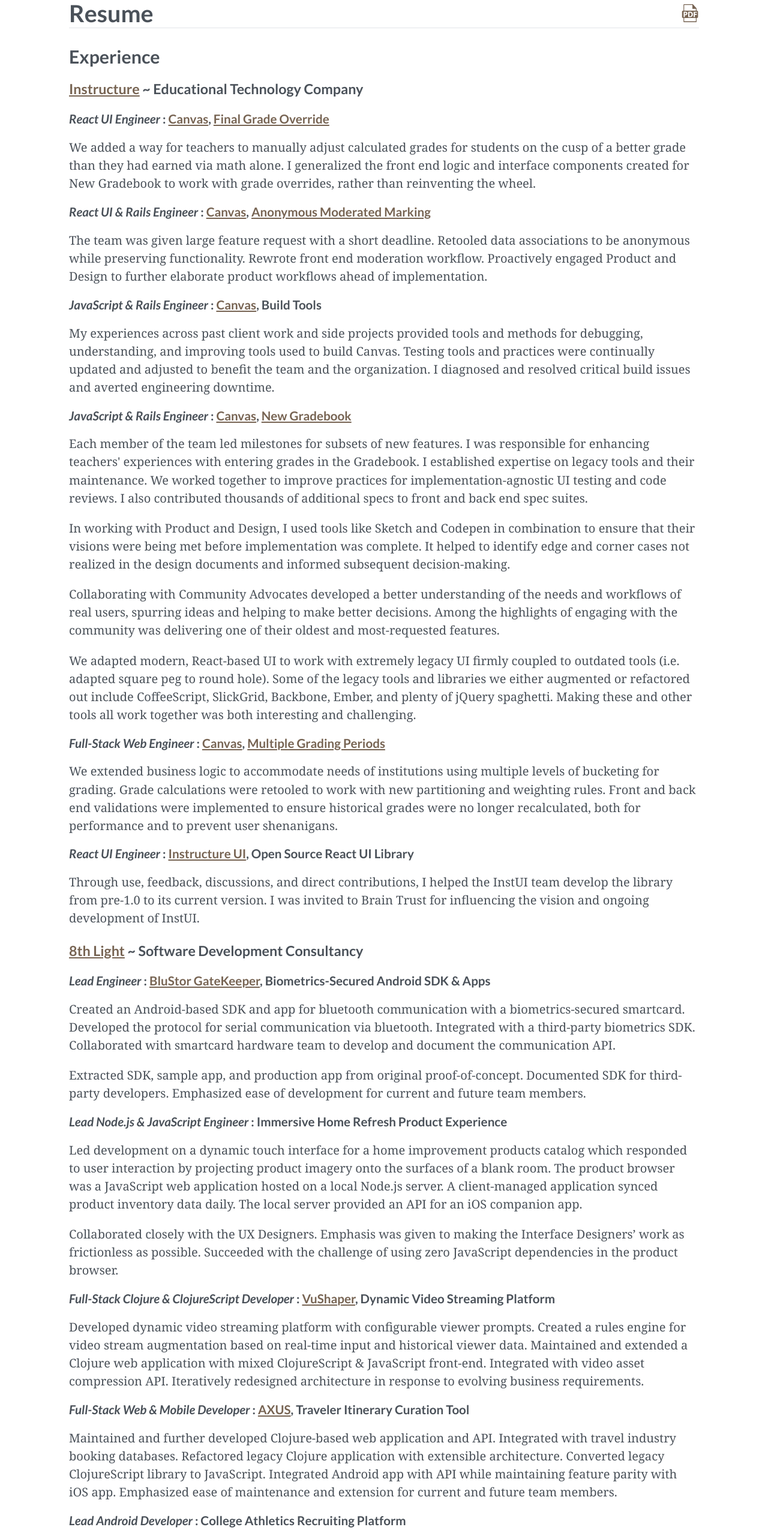
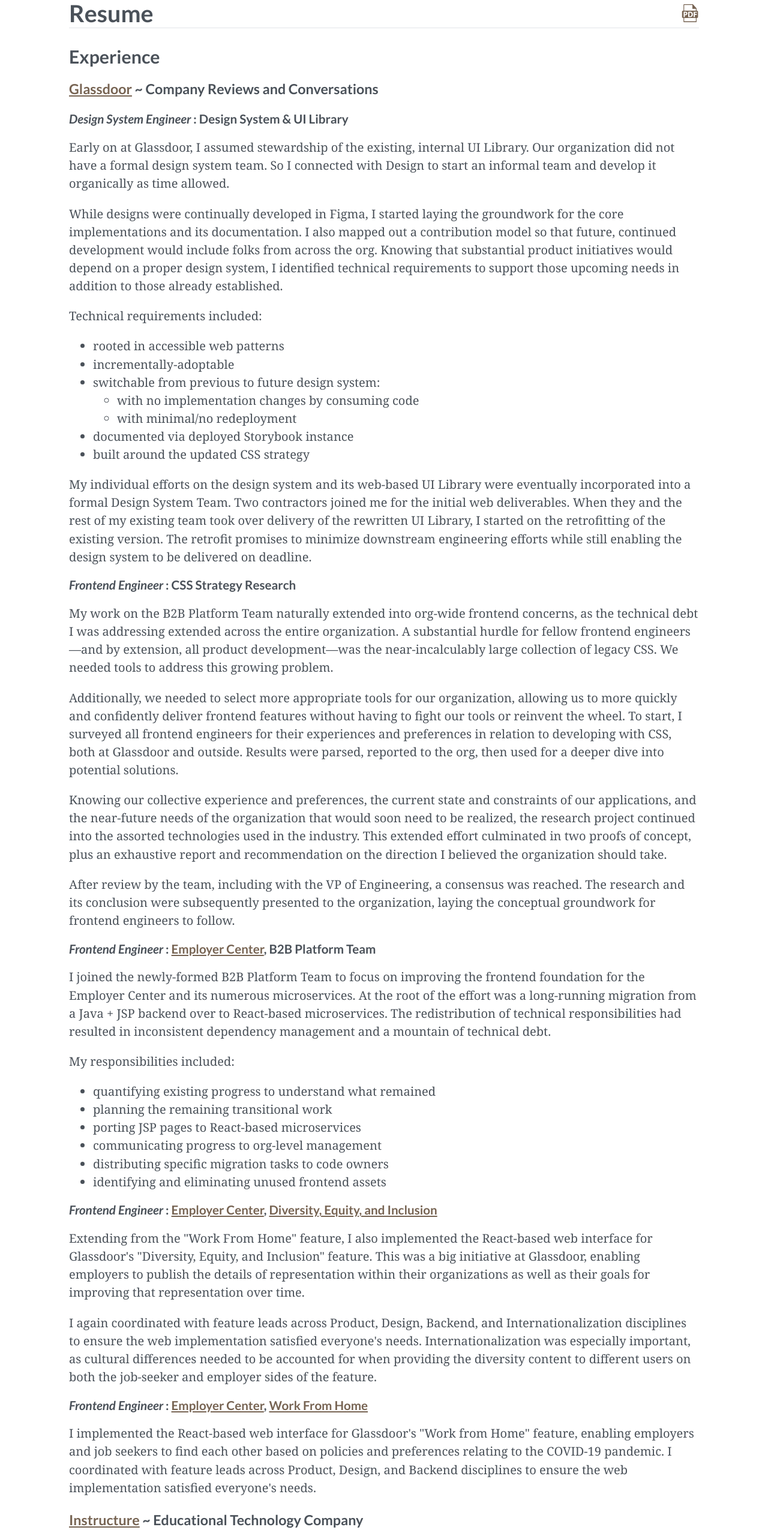
Before and after one commit to jneander/jneander.dev, a Next.js app: page /resume in a window 1280 px wide. Shown: the part 120-2686 px from the top of the page at 60% size. Built offline with nearby package versions, Linux system fonts and the light colour scheme; a web font is replaced by a local one.

Commit message:
feat: update experience and resume

```diff
--- /dev/null
+++ b/src/components/pages/show-resume/experience/glassdoor/ec-dei.tsx
@@ -0,0 +1,32 @@
+import {RoleHeading} from '../shared'
+
+export function DiversityEquityInclusion() {
+  return (
+    <article>
+      <RoleHeading role="Frontend Engineer">
+        <a href="https://www.glassdoor.com/employers/resources/glassdoor-employer-center-guide/">
+          Employer Center
+        </a>
+        {', '}
+        <a href="https://www.glassdoor.com/employers/blog/employee-sentiment-by-demographic/">
+          Diversity, Equity, and Inclusion
+        </a>
+      </RoleHeading>
+
+      <p>
+        Extending from the {'"Work From Home"'} feature, I also implemented the React-based web
+        interface for {`Glassdoor's "Diversity, Equity, and Inclusion"`} feature. This was a big
+        initiative at Glassdoor, enabling employers to publish the details of representation within
+        their organizations as well as their goals for improving that representation over time.
+      </p>
+
+      <p>
+        I again coordinated with feature leads across Product, Design, Backend, and
+        Internationalization disciplines to ensure the web implementation satisfied{` everyone's `}
+        needs. Internationalization was especially important, as cultural differences needed to be
+        accounted for when providing the diversity content to different users on both the job-seeker
+        and employer sides of the feature.
+      </p>
+    </article>
+  )
+}
--- /dev/null
+++ b/src/components/pages/show-resume/experience/glassdoor/ec-platform.tsx
@@ -0,0 +1,34 @@
+import {RoleHeading} from '../shared'
+
+export function EcPlatformTeam() {
+  return (
+    <article>
+      <RoleHeading role="Frontend Engineer">
+        <a href="https://www.glassdoor.com/employers/resources/glassdoor-employer-center-guide/">
+          Employer Center
+        </a>
+        {', '}
+        B2B Platform Team
+      </RoleHeading>
+
+      <p>
+        I joined the newly-formed B2B Platform Team to focus on improving the frontend foundation
+        for the Employer Center and its numerous microservices. At the root of the effort was a
+        long-running migration from a Java + JSP backend over to React-based microservices. The
+        redistribution of technical responsibilities had resulted in inconsistent dependency
+        management and a mountain of technical debt.
+      </p>
+
+      <p>My responsibilities included:</p>
+
+      <ul>
+        <li>quantifying existing progress to understand what remained</li>
+        <li>planning the remaining transitional work</li>
+        <li>porting JSP pages to React-based microservices</li>
+        <li>communicating progress to org-level management</li>
+        <li>distributing specific migration tasks to code owners</li>
+        <li>identifying and eliminating unused frontend assets</li>
+      </ul>
+    </article>
+  )
+}
--- /dev/null
+++ b/src/components/pages/show-resume/experience/glassdoor/ec-wfh.tsx
@@ -0,0 +1,24 @@
+import {RoleHeading} from '../shared'
+
+export function EmployerCenter() {
+  return (
+    <article>
+      <RoleHeading role="Frontend Engineer">
+        <a href="https://www.glassdoor.com/employers/resources/glassdoor-employer-center-guide/">
+          Employer Center
+        </a>
+        {', '}
+        <a href="https://www.glassdoor.com/employers/blog/introducing-work-from-home-policies/">
+          Work From Home
+        </a>
+      </RoleHeading>
+
+      <p>
+        I implemented the React-based web interface for {`Glassdoor's "Work from Home"`} feature,
+        enabling employers and job seekers to find each other based on policies and preferences
+        relating to the COVID-19 pandemic. I coordinated with feature leads across Product, Design,
+        and Backend disciplines to ensure the web implementation satisfied {`everyone's`} needs.
+      </p>
+    </article>
+  )
+}
--- /dev/null
+++ b/src/components/pages/show-resume/experience/glassdoor/feds-css-strategy.tsx
@@ -0,0 +1,39 @@
+import {RoleHeading} from '../shared'
+
+export function FedsCssStrategy() {
+  return (
+    <article>
+      <RoleHeading role="Frontend Engineer">CSS Strategy Research</RoleHeading>
+
+      <p>
+        My work on the B2B Platform Team naturally extended into org-wide frontend concerns, as the
+        technical debt I was addressing extended across the entire organization. A substantial
+        hurdle for fellow frontend engineers—and by extension, all product development—was the
+        near-incalculably large collection of legacy CSS. We needed tools to address this growing
+        problem.
+      </p>
+
+      <p>
+        Additionally, we needed to select more appropriate tools for our organization, allowing us
+        to more quickly and confidently deliver frontend features without having to fight our tools
+        or reinvent the wheel. To start, I surveyed all frontend engineers for their experiences and
+        preferences in relation to developing with CSS, both at Glassdoor and outside. Results were
+        parsed, reported to the org, then used for a deeper dive into potential solutions.
+      </p>
+
+      <p>
+        Knowing our collective experience and preferences, the current state and constraints of our
+        applications, and the near-future needs of the organization that would soon need to be
+        realized, the research project continued into the assorted technologies used in the
+        industry. This extended effort culminated in two proofs of concept, plus an exhaustive
+        report and recommendation on the direction I believed the organization should take.
+      </p>
+
+      <p>
+        After review by the team, including with the VP of Engineering, a consensus was reached. The
+        research and its conclusion were subsequently presented to the organization, laying the
+        conceptual groundwork for frontend engineers to follow.
+      </p>
+    </article>
+  )
+}
--- /dev/null
+++ b/src/components/pages/show-resume/experience/glassdoor/feds-design-system.tsx
@@ -0,0 +1,51 @@
+import {RoleHeading} from '../shared'
+
+export function DesignSystem() {
+  return (
+    <article>
+      <RoleHeading role="Design System Engineer">Design System & UI Library</RoleHeading>
+
+      <p>
+        Early on at Glassdoor, I assumed stewardship of the existing, internal UI Library. Our
+        organization did not have a formal design system team. So I connected with Design to start
+        an informal team and develop it organically as time allowed.
+      </p>
+
+      <p>
+        While designs were continually developed in Figma, I started laying the groundwork for the
+        core implementations and its documentation. I also mapped out a contribution model so that
+        future, continued development would include folks from across the org. Knowing that
+        substantial product initiatives would depend on a proper design system, I identified
+        technical requirements to support those upcoming needs in addition to those already
+        established.
+      </p>
+
+      <p>Technical requirements included:</p>
+
+      <ul>
+        <li>rooted in accessible web patterns</li>
+        <li>incrementally-adoptable</li>
+
+        <li>
+          switchable from previous to future design system:
+          <ul>
+            <li>with no implementation changes by consuming code</li>
+            <li>with minimal/no redeployment</li>
+          </ul>
+        </li>
+
+        <li>documented via deployed Storybook instance</li>
+        <li>built around the updated CSS strategy</li>
+      </ul>
+
+      <p>
+        My individual efforts on the design system and its web-based UI Library were eventually
+        incorporated into a formal Design System Team. Two contractors joined me for the initial web
+        deliverables. When they and the rest of my existing team took over delivery of the rewritten
+        UI Library, I started on the retrofitting of the existing version. The retrofit promises to
+        minimize downstream engineering efforts while still enabling the design system to be
+        delivered on deadline.
+      </p>
+    </article>
+  )
+}
--- /dev/null
+++ b/src/components/pages/show-resume/experience/glassdoor/index.tsx
@@ -0,0 +1,25 @@
+import {CompanyHeading} from '../shared'
+import {DiversityEquityInclusion} from './ec-dei'
+import {EcPlatformTeam} from './ec-platform'
+import {EmployerCenter} from './ec-wfh'
+import {FedsCssStrategy} from './feds-css-strategy'
+import {DesignSystem} from './feds-design-system'
+
+export function Glassdoor() {
+  return (
+    <section aria-labelledby="glassdoor">
+      <CompanyHeading
+        description="Company Reviews and Conversations"
+        headingId="glassdoor"
+        name="Glassdoor"
+        url="https://www.glassdoor.com"
+      />
+
+      <DesignSystem />
+      <FedsCssStrategy />
+      <EcPlatformTeam />
+      <DiversityEquityInclusion />
+      <EmployerCenter />
+    </section>
+  )
+}
--- a/src/components/pages/show-resume/experience/index.ts
+++ b/src/components/pages/show-resume/experience/index.ts
@@ -1,2 +1,3 @@
 export * from './eighth-light'
+export * from './glassdoor'
 export * from './instructure'
--- a/src/components/pages/show-resume/show-resume.tsx
+++ b/src/components/pages/show-resume/show-resume.tsx
@@ -2,7 +2,7 @@
 import {IconPdf} from '../../icons'
 import {DefaultLayout} from '../../layouts'
 import {VisuallyHidden} from '../../utils'
-import {EighthLight, Instructure} from './experience'
+import {EighthLight, Glassdoor, Instructure} from './experience'
 import {
   CompanyList,
   SkillList,
@@ -23,7 +23,7 @@
 
         <a
           className={styles.DownloadLink}
-          href="https://docs.google.com/document/d/1SAU58e4Xm-hONomFHzZrFUEczRyqDfuB896gMhj-rkU/export?format=pdf"
+          href="https://docs.google.com/document/d/1igfyrSsDog1jb26UwjJ2WkWqJiIiRQWtdeMpfMiNjF8/export?format=pdf"
         >
           <IconPdf className={styles.IconPdf} />
 
@@ -32,6 +32,8 @@
       </header>
 
       <ResumeSection headingChildren="Experience" headingId="experience">
+        <Glassdoor />
+
         <Instructure />
 
         <EighthLight />
```
